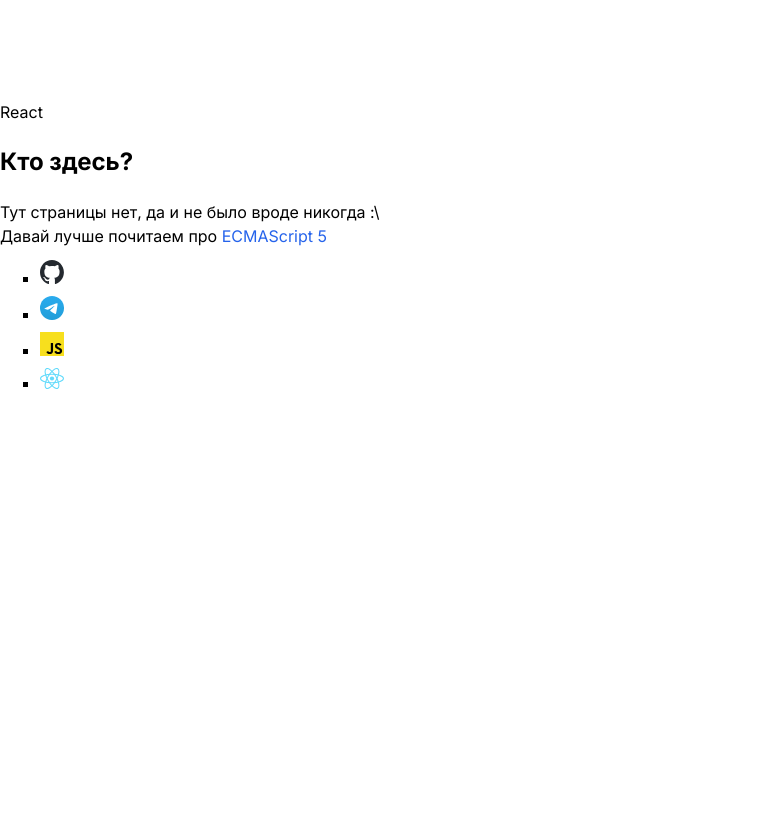
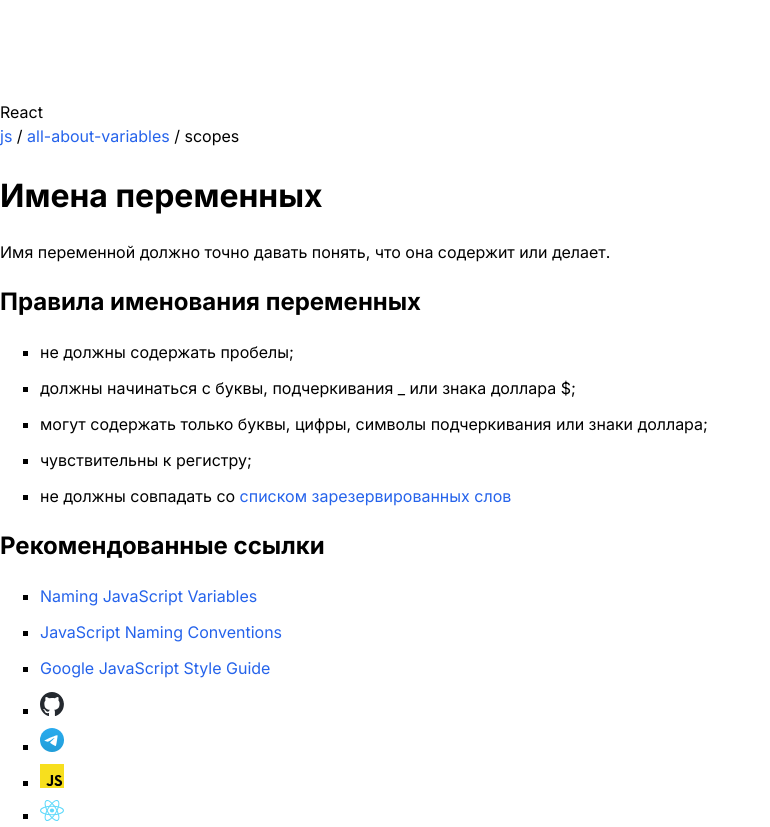
Before and after one commit to fullbon/react-roadmap, a Next.js app: page /js/all-about-variables/scopes in a window 1280 px wide. Before the commit this address had no page. Shown: the part 5140-5967 px from the top of the page, without its empty margins (0-770 px from the left). Before the commit the page ends 5535 px from the top, so only its background shows below. Built offline with nearby package versions, Linux system fonts and the light colour scheme.

Commit message:
variables in progress

```diff
--- /dev/null
+++ b/src/app/(roadmaps)/js/all-about-variables/scopes/page.tsx
@@ -0,0 +1,49 @@
+import { Metadata } from 'next';
+import OneLineCode from '@/app/ui/code/one-line-code';
+import CodeBlock from '@/app/ui/code/code-block';
+import Link from 'next/link';
+
+export const metadata: Metadata = {
+    title: 'Имена переменных',
+};
+
+export default function Hoisting() {
+    return <div>
+        <h1>Имена переменных</h1>
+        <p>Имя переменной должно точно давать понять, что она содержит или делает.</p>
+
+        <h2>Правила именования переменных</h2>
+        <ul>
+            <li>не должны содержать пробелы;</li>
+            <li>должны начинаться с буквы, подчеркивания <OneLineCode>_</OneLineCode> или знака доллара <OneLineCode>$</OneLineCode>;</li>
+            <li>могут содержать только буквы, цифры, символы подчеркивания или знаки доллара;</li>
+            <li>чувствительны к регистру;</li>
+            <li>не должны совпадать со <Link target='_blank' href='https://www.w3schools.com/js/js_reserved.asp'>списком зарезервированных слов</Link></li>
+        </ul>
+
+        <h2>Рекомендованные ссылки</h2>
+        <ul>
+            <li>
+                <Link
+                    href="https://www.dummies.com/article/technology/programming-web-design/javascript/naming-javascript-variables-142522/"
+                    target="_blank">
+                    Naming JavaScript Variables
+                </Link>
+            </li>
+            <li>
+                <Link
+                    href="https://www.robinwieruch.de/javascript-naming-conventions/"
+                    target="_blank">
+                    JavaScript Naming Conventions
+                </Link>
+            </li>
+            <li>
+                <Link
+                    href="https://google.github.io/styleguide/jsguide.html"
+                    target="_blank">
+                    Google JavaScript Style Guide
+                </Link>
+            </li>
+        </ul>
+    </div>
+}
```
Also changed, not shown: src/app/(roadmaps)/js/all-about-variables/hoisting/page.tsx (added), src/app/(roadmaps)/js/all-about-variables/naming-variables/page.tsx (added), src/app/(roadmaps)/js/all-about-variables/var-declarations/page.tsx (added).
